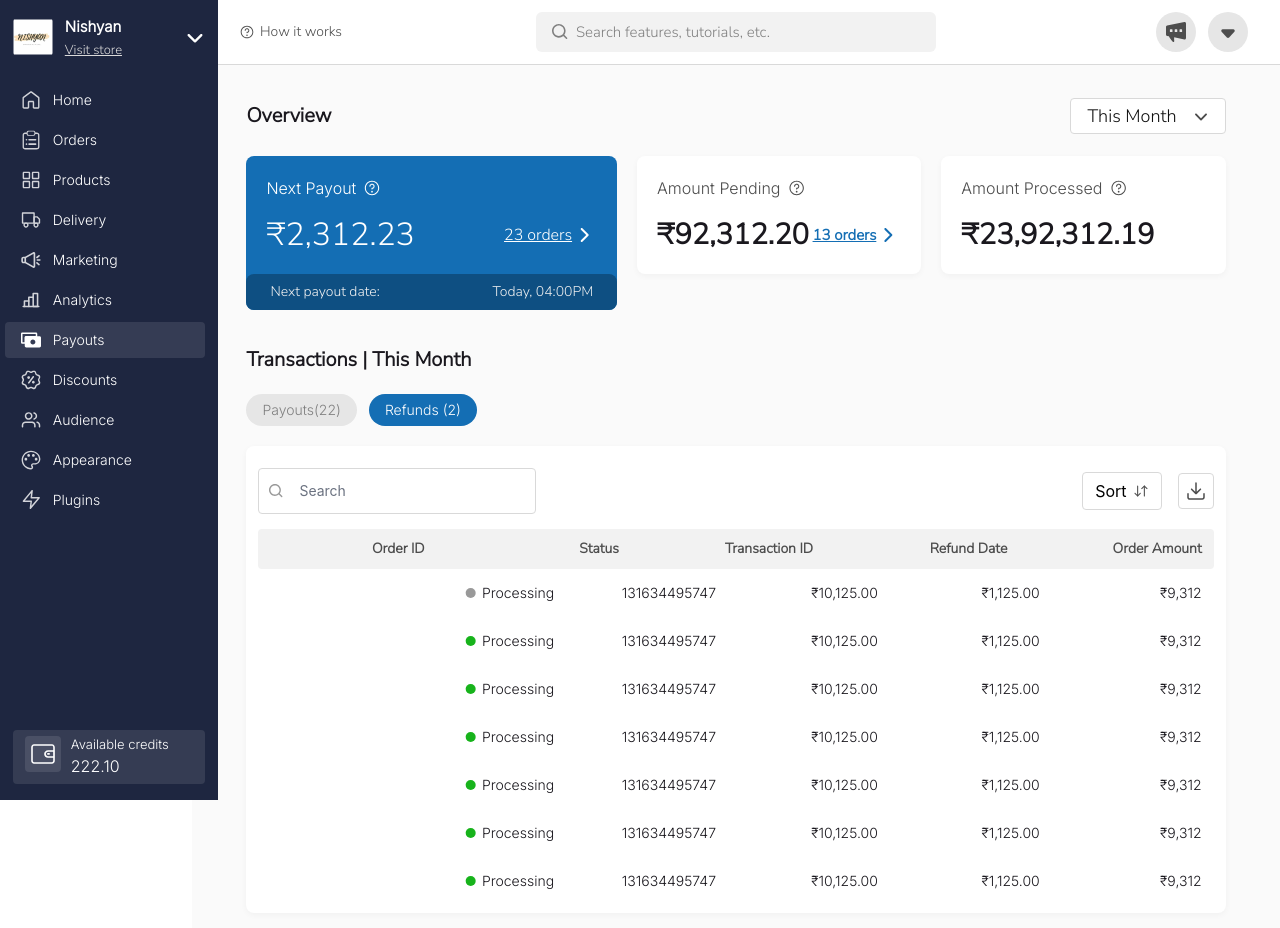
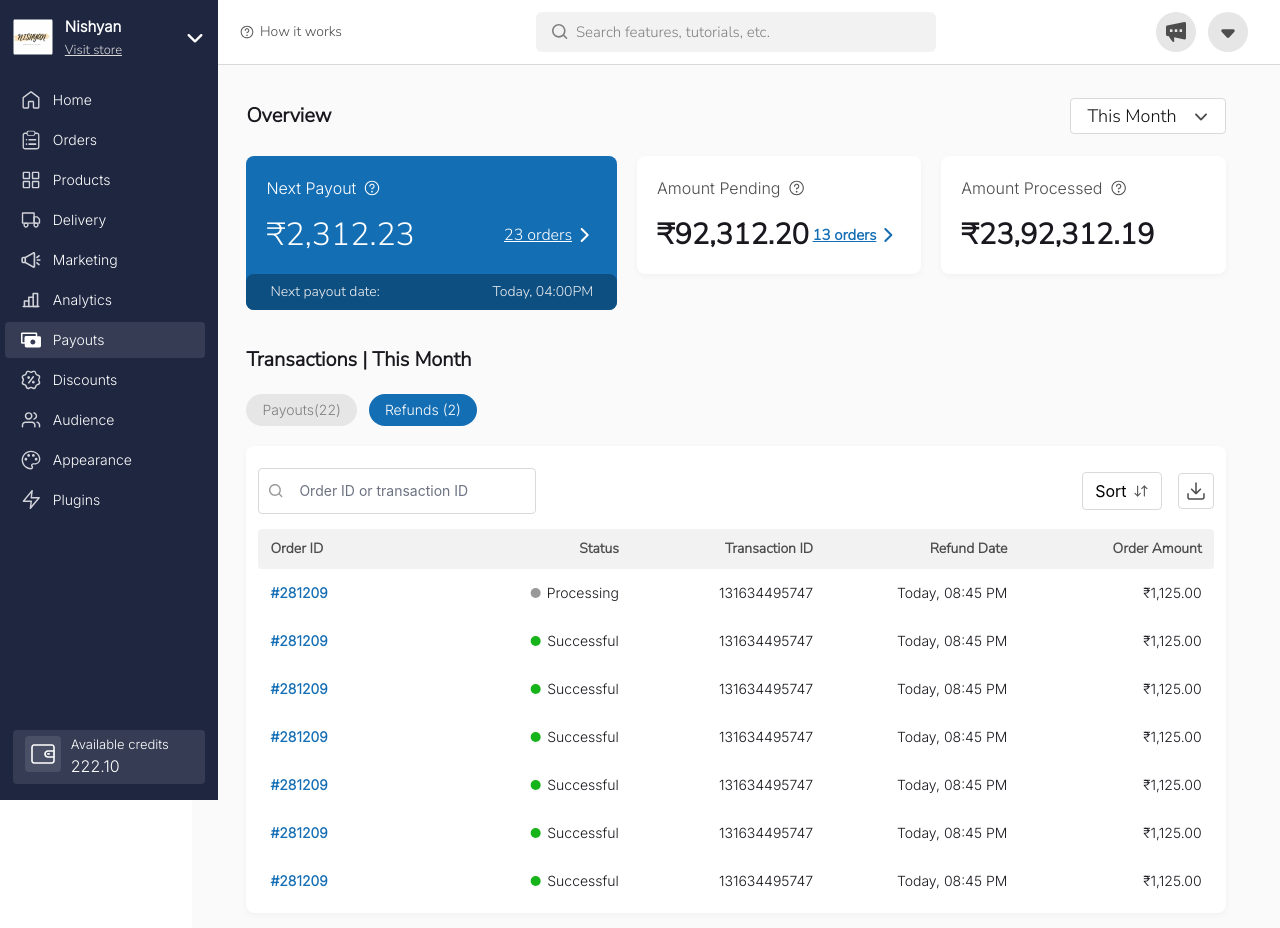
Before and after one commit to MouS0926/dukaan, a React (Create React App) app in the folder frontend/: page /refund in a window 1280 px wide. Shown: the top 928 px of the page. Built offline with nearby package versions, Linux system fonts and the light colour scheme.

Commit message:
modified

```diff
--- a/frontend/src/Component/Body.jsx
+++ b/frontend/src/Component/Body.jsx
@@ -168,7 +168,7 @@ export default function Body() {
                         </clipPath>
                     </defs>
                     </svg>
-                    <input type="text" placeholder="Search" />
+                    <input type="text" placeholder="Order ID or transaction ID" />
 
                         </div>
                     </div>
--- a/frontend/src/Component/Refundbody.jsx
+++ b/frontend/src/Component/Refundbody.jsx
@@ -171,7 +171,7 @@ export default function Refundbody() {
                     </defs>
                     </svg>
 
-                    <input type="text" placeholder="Search" />
+                    <input type="text" placeholder="Order ID or transaction ID" />
 
 
                         </div>
@@ -203,7 +203,7 @@ export default function Refundbody() {
 
     <div className="tableheader">
 
-        <div className="col">
+        <div className="col1">
             <div className="downarrowicon">
                 <div className="headertext">
                         <p>Order ID</p>
@@ -260,7 +260,16 @@ export default function Refundbody() {
 </div>
 
 <div className="srow">
-    <div className="scol">
+
+<div className="scol1">
+        <div className="scol-text">
+            <div className="tag">
+
+
+                <p style={{color:'#146EB4',fontWeight:'600'}}> #281209</p>
+
+            </div>
+        </div>
         <div className="spacer"></div>
      </div>
 
@@ -297,7 +306,7 @@ export default function Refundbody() {
             <div className="tag">
 
 
-                <p>₹10,125.00</p>
+                <p>Today, 08:45 PM</p>
 
             </div>
         </div>
@@ -314,23 +323,22 @@ export default function Refundbody() {
         <div className="spacer"></div>
      </div>
 
-     <div className="scol">
-        <div className="scol-text">
-            <div className="tag">
 
-
-                <p>₹9,312</p>
-
-            </div>
-        </div>
-        <div className="spacer"></div>
-     </div>
 
 
 </div>
 
 <div className="srow">
-    <div className="scol">
+
+<div className="scol1">
+        <div className="scol-text">
+            <div className="tag">
+
+
+                <p style={{color:'#146EB4',fontWeight:'600'}}> #281209</p>
+
+            </div>
+        </div>
         <div className="spacer"></div>
      </div>
 
@@ -341,7 +349,7 @@ export default function Refundbody() {
                  <circle cx="5.66406" cy="5" r="5" fill="#17B31B"/>
                 </svg>
 
-                <p>Processing</p>
+                <p>Successful</p>
 
             </div>
         </div>
@@ -367,7 +375,7 @@ export default function Refundbody() {
             <div className="tag">
 
 
-                <p>₹10,125.00</p>
+                <p>Today, 08:45 PM</p>
 
             </div>
         </div>
@@ -384,23 +392,22 @@ export default function Refundbody() {
         <div className="spacer"></div>
      </div>
 
-     <div className="scol">
-        <div className="scol-text">
-            <div className="tag">
 
-
-                <p>₹9,312</p>
-
-            </div>
-        </div>
-        <div className="spacer"></div>
-     </div>
 
 
 </div>
 
 <div className="srow">
-    <div className="scol">
+
+<div className="scol1">
+        <div className="scol-text">
+            <div className="tag">
+
+
+                <p style={{color:'#146EB4',fontWeight:'600'}}> #281209</p>
+
+            </div>
+        </div>
         <div className="spacer"></div>
      </div>
 
@@ -411,7 +418,7 @@ export default function Refundbody() {
                  <circle cx="5.66406" cy="5" r="5" fill="#17B31B"/>
                 </svg>
 
-                <p>Processing</p>
+                <p>Successful</p>
 
             </div>
         </div>
@@ -437,7 +444,7 @@ export default function Refundbody() {
             <div className="tag">
 
 
-                <p>₹10,125.00</p>
+                <p>Today, 08:45 PM</p>
 
             </div>
         </div>
@@ -454,24 +461,23 @@ export default function Refundbody() {
         <div className="spacer"></div>
      </div>
 
-     <div className="scol">
-        <div className="scol-text">
-            <div className="tag">
 
-
-                <p>₹9,312</p>
-
-            </div>
-        </div>
-        <div className="spacer"></div>
-     </div>
 
 
 </div>
 
 
 <div className="srow">
-    <div className="scol">
+
+<div className="scol1">
+        <div className="scol-text">
+            <div className="tag">
+
+
+                <p style={{color:'#146EB4',fontWeight:'600'}}> #281209</p>
+
+            </div>
+        </div>
         <div className="spacer"></div>
      </div>
 
@@ -482,7 +488,7 @@ export default function Refundbody() {
                  <circle cx="5.66406" cy="5" r="5" fill="#17B31B"/>
                 </svg>
 
-                <p>Processing</p>
+                <p>Successful</p>
 
             </div>
         </div>
@@ -508,7 +514,7 @@ export default function Refundbody() {
             <div className="tag">
 
 
-                <p>₹10,125.00</p>
+                <p>Today, 08:45 PM</p>
 
             </div>
         </div>
@@ -525,24 +531,23 @@ export default function Refundbody() {
         <div className="spacer"></div>
      </div>
 
-     <div className="scol">
-        <div className="scol-text">
-            <div className="tag">
 
-
-                <p>₹9,312</p>
-
-            </div>
-        </div>
-        <div className="spacer"></div>
-     </div>
 
 
 </div>
 
 
 <div className="srow">
-    <div className="scol">
+
+<div className="scol1">
+        <div className="scol-text">
+            <div className="tag">
+
+
+                <p style={{color:'#146EB4',fontWeight:'600'}}> #281209</p>
+
+            </div>
+        </div>
         <div className="spacer"></div>
      </div>
 
@@ -553,7 +558,7 @@ export default function Refundbody() {
                  <circle cx="5.66406" cy="5" r="5" fill="#17B31B"/>
                 </svg>
 
-                <p>Processing</p>
+                <p>Successful</p>
 
             </div>
         </div>
@@ -579,7 +584,7 @@ export default function Refundbody() {
             <div className="tag">
 
 
-                <p>₹10,125.00</p>
+                <p>Today, 08:45 PM</p>
 
             </div>
         </div>
@@ -596,24 +601,23 @@ export default function Refundbody() {
         <div className="spacer"></div>
      </div>
 
-     <div className="scol">
-        <div className="scol-text">
-            <div className="tag">
 
-
-                <p>₹9,312</p>
-
-            </div>
-        </div>
-        <div className="spacer"></div>
-     </div>
 
 
 </div>
 
 
 <div className="srow">
-    <div className="scol">
+
+<div className="scol1">
+        <div className="scol-text">
+            <div className="tag">
+
+
+                <p style={{color:'#146EB4',fontWeight:'600'}}> #281209</p>
+
+            </div>
+        </div>
         <div className="spacer"></div>
      </div>
 
@@ -624,7 +628,7 @@ export default function Refundbody() {
                  <circle cx="5.66406" cy="5" r="5" fill="#17B31B"/>
                 </svg>
 
-                <p>Processing</p>
+                <p>Successful</p>
 
             </div>
         </div>
@@ -650,7 +654,7 @@ export default function Refundbody() {
             <div className="tag">
 
 
-                <p>₹10,125.00</p>
+                <p>Today, 08:45 PM</p>
 
             </div>
         </div>
@@ -667,24 +671,22 @@ export default function Refundbody() {
         <div className="spacer"></div>
      </div>
 
-     <div className="scol">
+
+
+
+</div>
+
+<div className="srow">
+
+<div className="scol1">
         <div className="scol-text">
             <div className="tag">
 
 
-                <p>₹9,312</p>
+                <p style={{color:'#146EB4',fontWeight:'600'}}> #281209</p>
 
             </div>
         </div>
-        <div className="spacer"></div>
-     </div>
-
-
-</div>
-
-
-<div className="srow">
-    <div className="scol">
         <div className="spacer"></div>
      </div>
 
@@ -695,7 +697,7 @@ export default function Refundbody() {
                  <circle cx="5.66406" cy="5" r="5" fill="#17B31B"/>
                 </svg>
 
-                <p>Processing</p>
+                <p>Successful</p>
 
             </div>
         </div>
@@ -721,7 +723,7 @@ export default function Refundbody() {
             <div className="tag">
 
 
-                <p>₹10,125.00</p>
+                <p>Today, 08:45 PM</p>
 
             </div>
         </div>
@@ -738,17 +740,7 @@ export default function Refundbody() {
         <div className="spacer"></div>
      </div>
 
-     <div className="scol">
-        <div className="scol-text">
-            <div className="tag">
 
-
-                <p>₹9,312</p>
-
-            </div>
-        </div>
-        <div className="spacer"></div>
-     </div>
 
 
 </div>
@@ -1123,13 +1115,16 @@ border-radius: 4px;
 background: var(--Black-95, #F2F2F2);
 }
 
-.col{
+.col,.col1{
     display: flex;
 flex-direction: column;
 justify-content: center;
 align-items: flex-end;
 gap: -1px;
 flex: 1 0 0;
+}
+.col1{
+    align-items: flex-start;
 }
 .downarrowicon{
     display: flex;
@@ -1169,13 +1164,16 @@ gap: 40px;
 background: var(--Black-100, #FFF);
 }
 
-.scol{
+.scol,.scol1{
 display: flex;
 flex-direction: column;
 justify-content: center;
 align-items: flex-end;
 gap: -1px;
 flex: 1 0 0;
+}
+.scol1{
+    align-items:flex-start
 }
 .scol-text{
 display: flex;
```
Lines whose indentation alone changed are shown as unchanged.
